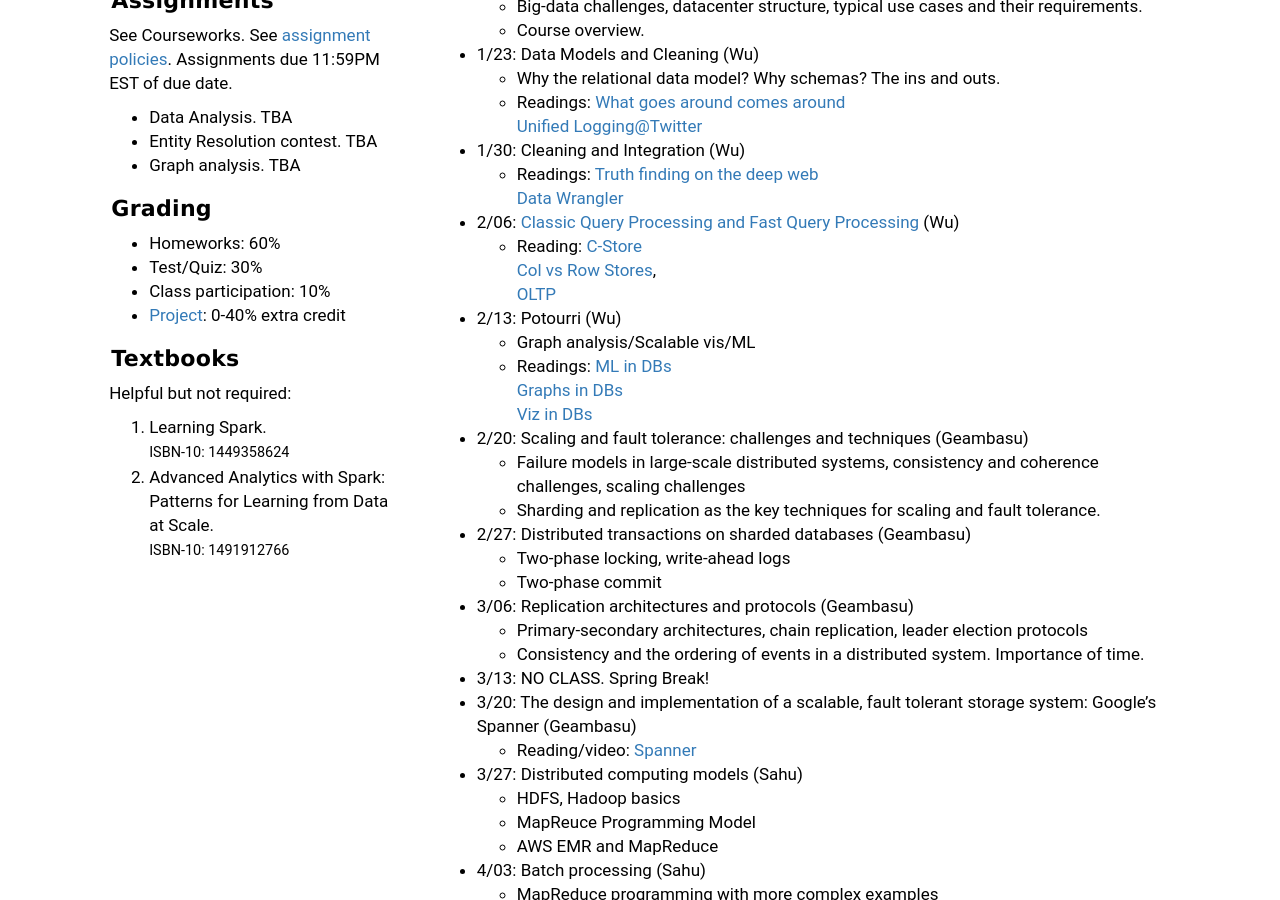
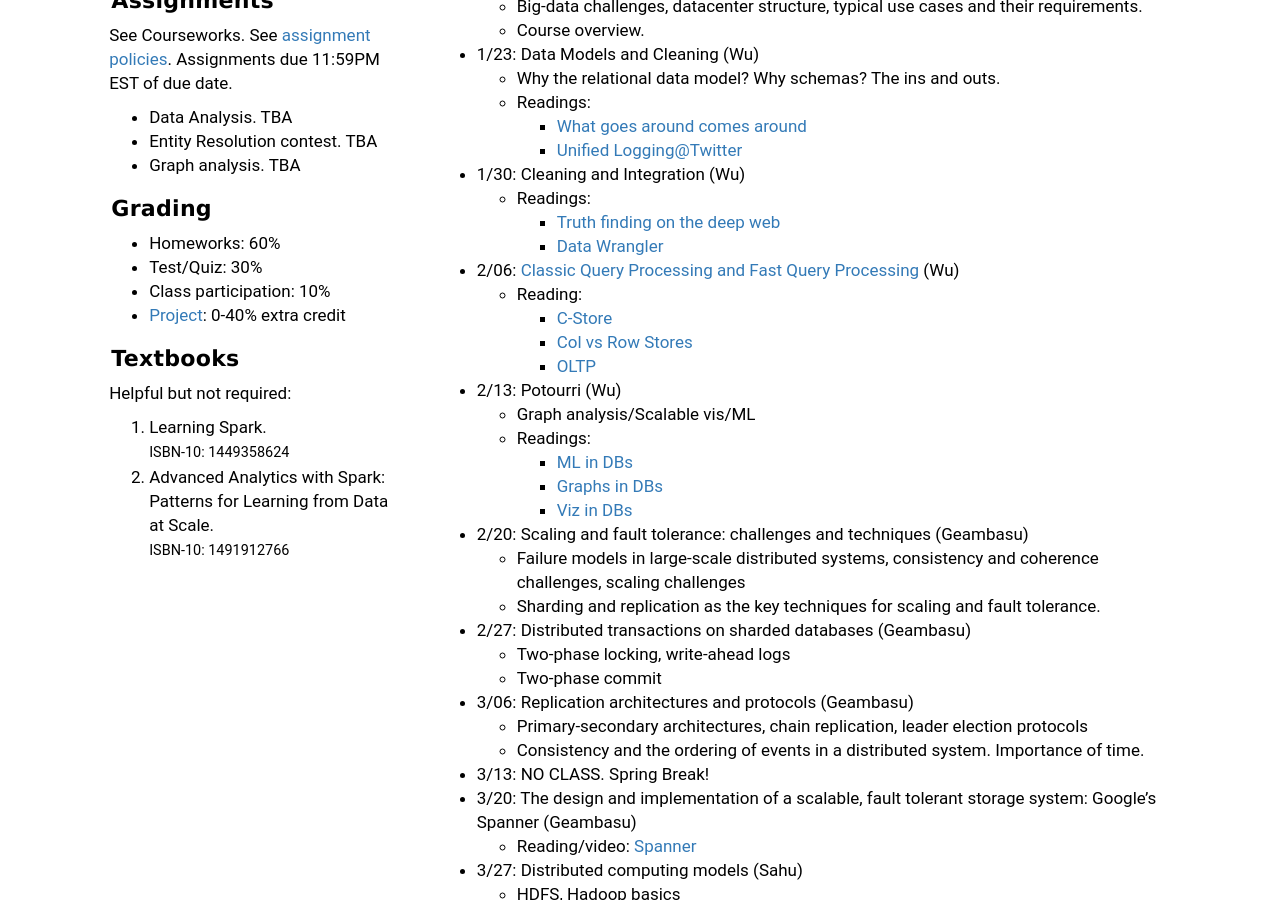
Before and after one commit to KnightMollo/w4121.github.io, a Jekyll site: the page built from index.md, in a window 1280 px wide and 900 px high, scrolled down 703 px. Built offline with Jekyll 4.4.1, drawn with Linux system fonts in a browser that asks for light colours.

Commit message:
lazy commit msg

```diff
--- a/index.md
+++ b/index.md
@@ -17,19 +17,24 @@ The course is co-taught by Roxana Geambasu (Associate Prof. in CS), Sambit Sahu
   * Course overview.
 * 1/23:  Data Models and Cleaning  (Wu)
   * Why the relational data model? Why schemas? The ins and outs.
-  * Readings: [What goes around comes around](https://github.com/w4111/syllabus/blob/master/reading/goesaroundcomesaround.pdf)
-    [Unified Logging@Twitter](https://cs.uwaterloo.ca/~jimmylin/publications/Lee_etal_VLDB2012.pdf)
+  * Readings:
+    * [What goes around comes around](https://github.com/w4111/syllabus/blob/master/reading/goesaroundcomesaround.pdf)
+    * [Unified Logging@Twitter](https://cs.uwaterloo.ca/~jimmylin/publications/Lee_etal_VLDB2012.pdf)
 * 1/30:  Cleaning and Integration (Wu)
-  * Readings: [Truth finding on the deep web](http://www.vldb.org/pvldb/vol6/p97-li.pdf)
-    [Data Wrangler](http://vis.stanford.edu/papers/wrangler)
+  * Readings:
+    * [Truth finding on the deep web](http://www.vldb.org/pvldb/vol6/p97-li.pdf)
+    * [Data Wrangler](http://vis.stanford.edu/papers/wrangler)
 * 2/06: [Classic Query Processing and Fast Query Processing](https://w4121.github.io/lectures/qproc-primer) (Wu)
-  * Reading: [C-Store](http://db.csail.mit.edu/projects/cstore/vldb.pdf)
-    [Col vs Row Stores](http://db.csail.mit.edu/projects/cstore/abadi-sigmod08.pdf), <br/> [OLTP](http://nms.csail.mit.edu/~stavros/pubs/OLTP_sigmod08.pdf)
+  * Reading:
+    * [C-Store](http://db.csail.mit.edu/projects/cstore/vldb.pdf)
+    * [Col vs Row Stores](http://db.csail.mit.edu/projects/cstore/abadi-sigmod08.pdf)
+    * [OLTP](http://nms.csail.mit.edu/~stavros/pubs/OLTP_sigmod08.pdf)
 * 2/13: Potourri (Wu)
   * Graph analysis/Scalable vis/ML
-  * Readings: [ML](http://www.cs.stanford.edu/people/chrismre/papers/bismarck.pdf) [in DBs](http://db.cs.berkeley.edu/papers/vldb09-madskills.pdf)
-    [Graphs in DBs](http://pages.cs.wisc.edu/~jignesh/publ/Grail.pdf)
-    [Viz in DBs](http://sirrice.github.io/files/papers/ermac-vldb14.pdf)
+  * Readings:
+    * [ML](http://www.cs.stanford.edu/people/chrismre/papers/bismarck.pdf) [in DBs](http://db.cs.berkeley.edu/papers/vldb09-madskills.pdf)
+    * [Graphs in DBs](http://pages.cs.wisc.edu/~jignesh/publ/Grail.pdf)
+    * [Viz in DBs](http://sirrice.github.io/files/papers/ermac-vldb14.pdf)
 * 2/20: Scaling and fault tolerance: challenges and techniques (Geambasu)
   * Failure models in large-scale distributed systems, consistency and coherence challenges, scaling challenges
   * Sharding and replication as the key techniques for scaling and fault tolerance.
```
